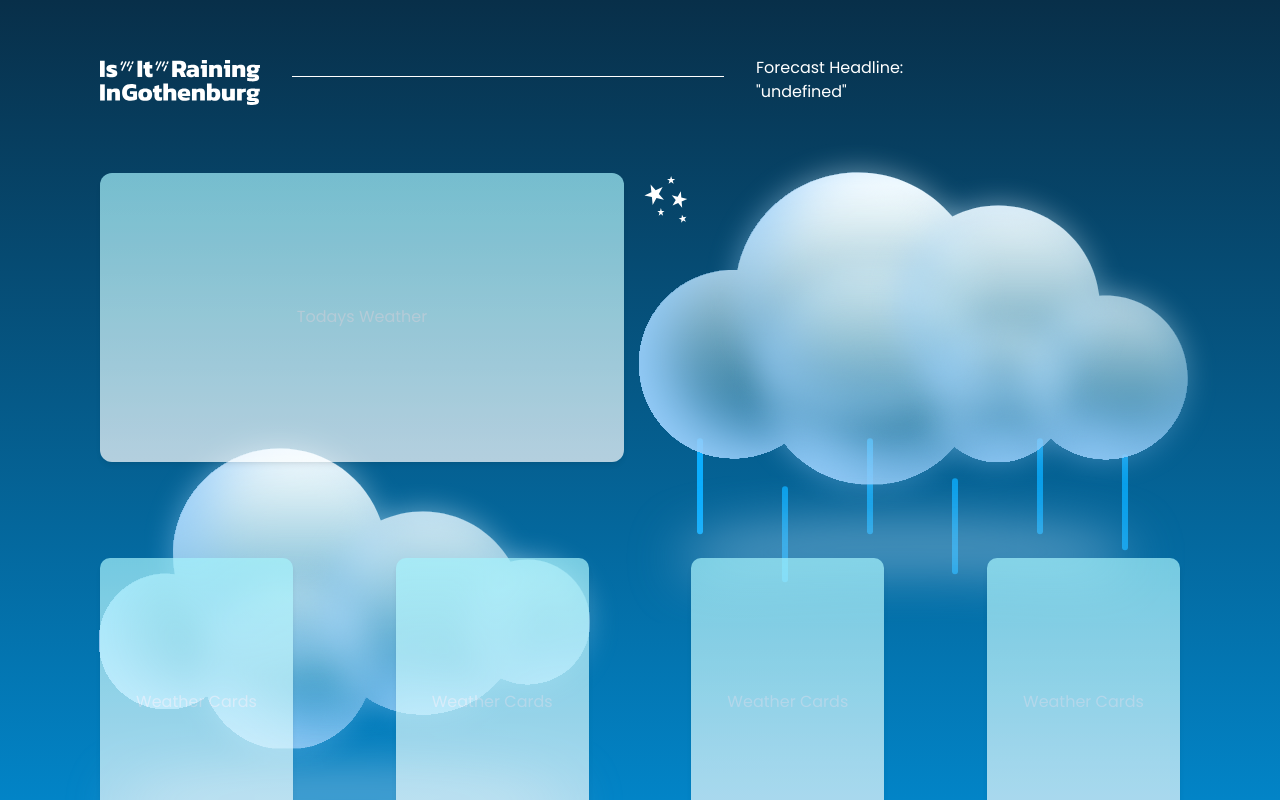
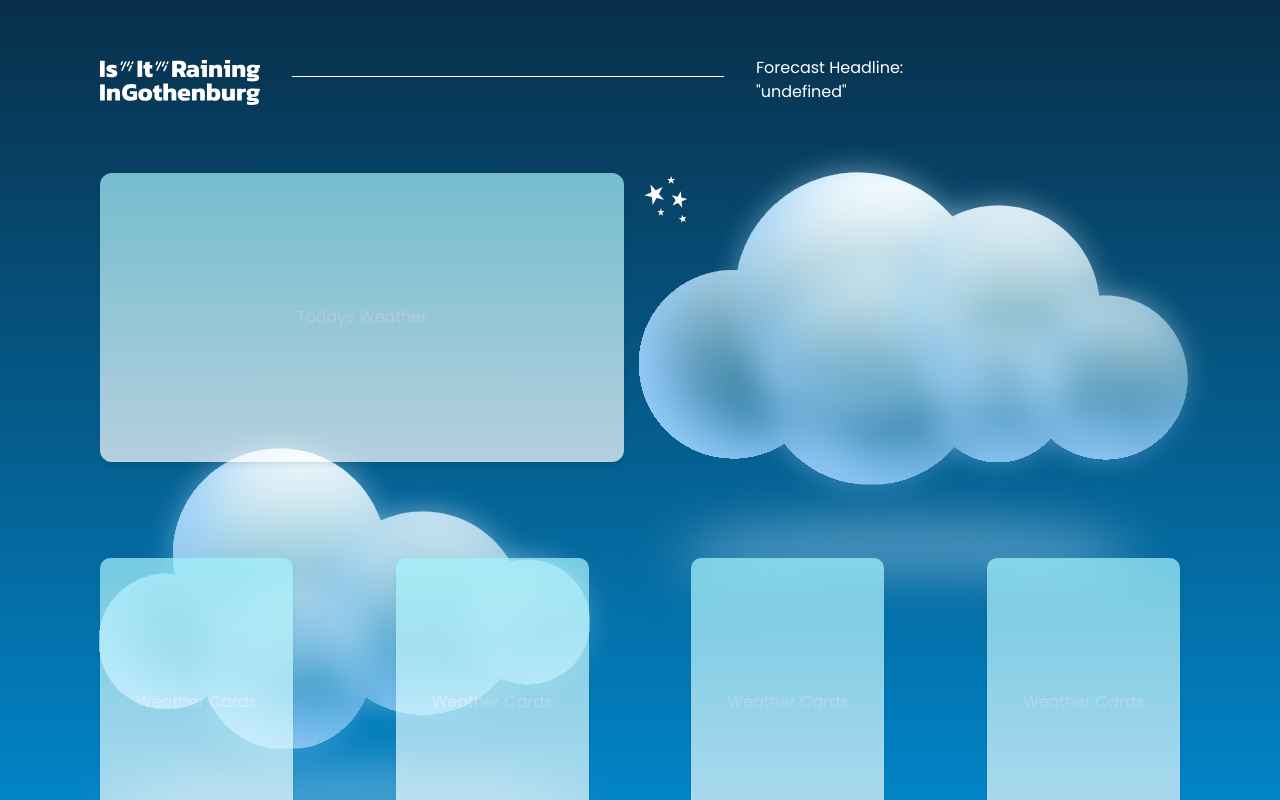
Before and after one commit to KareemZuwa/Is-It-Raining-In-Gothenburg, a React (Vite) app: page / in a window 1280 px wide. Built offline with nearby package versions, Linux system fonts and the light colour scheme; no server answers; what tailwindcss-animated would draw is missing.

Commit message:
only if it rains

```diff
--- a/src/components/CloudsBackground.tsx
+++ b/src/components/CloudsBackground.tsx
@@ -27,7 +27,7 @@ export const CloudsBackground = ({ isDay }: CloudsBackgroundProps) => {
             src="/background/cloud-two.svg"
             alt="cloud-two"
           />
-          {!isRain && <Raindrops />}
+          {isRain && <Raindrops />}
         </div>
       </div>
     </div>
```
